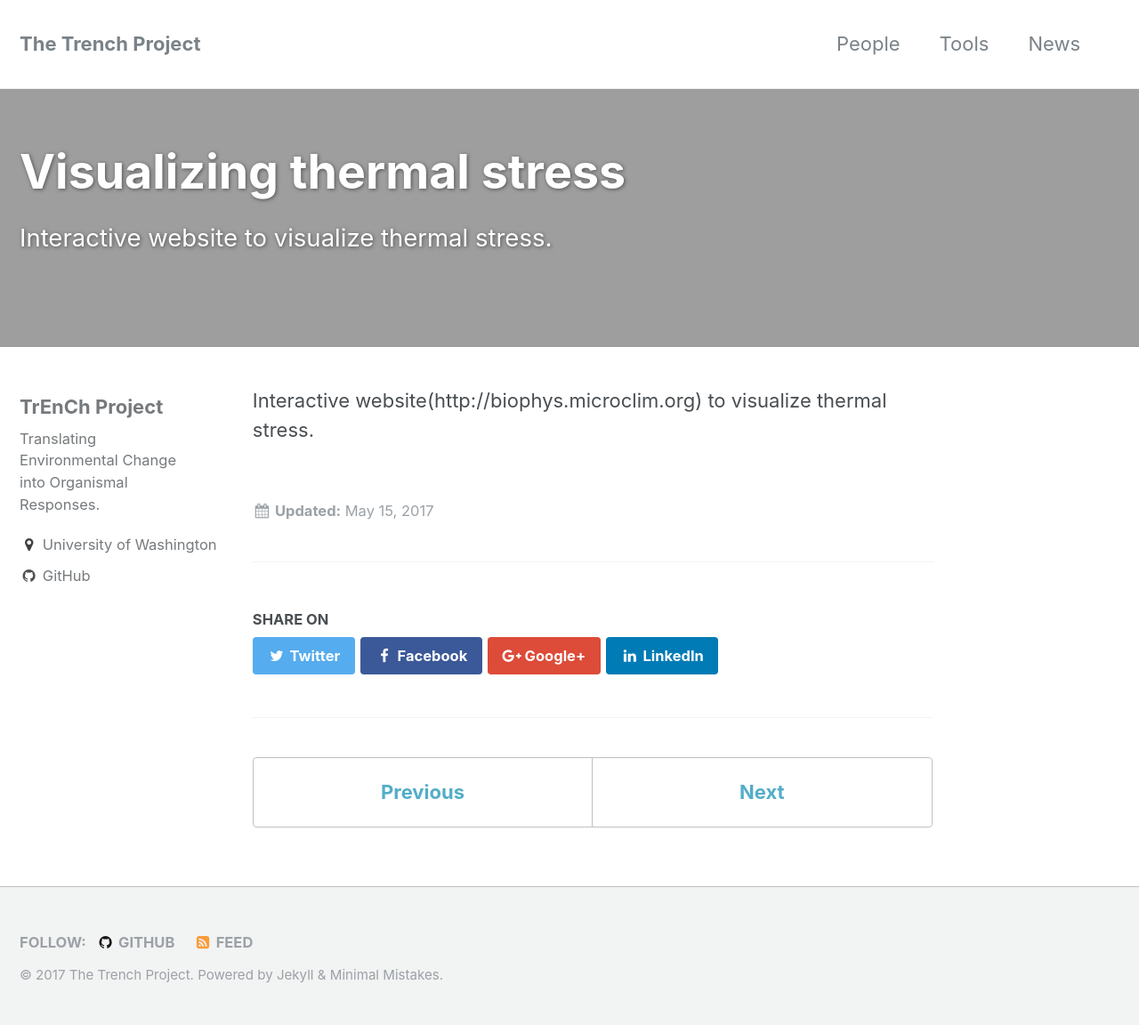
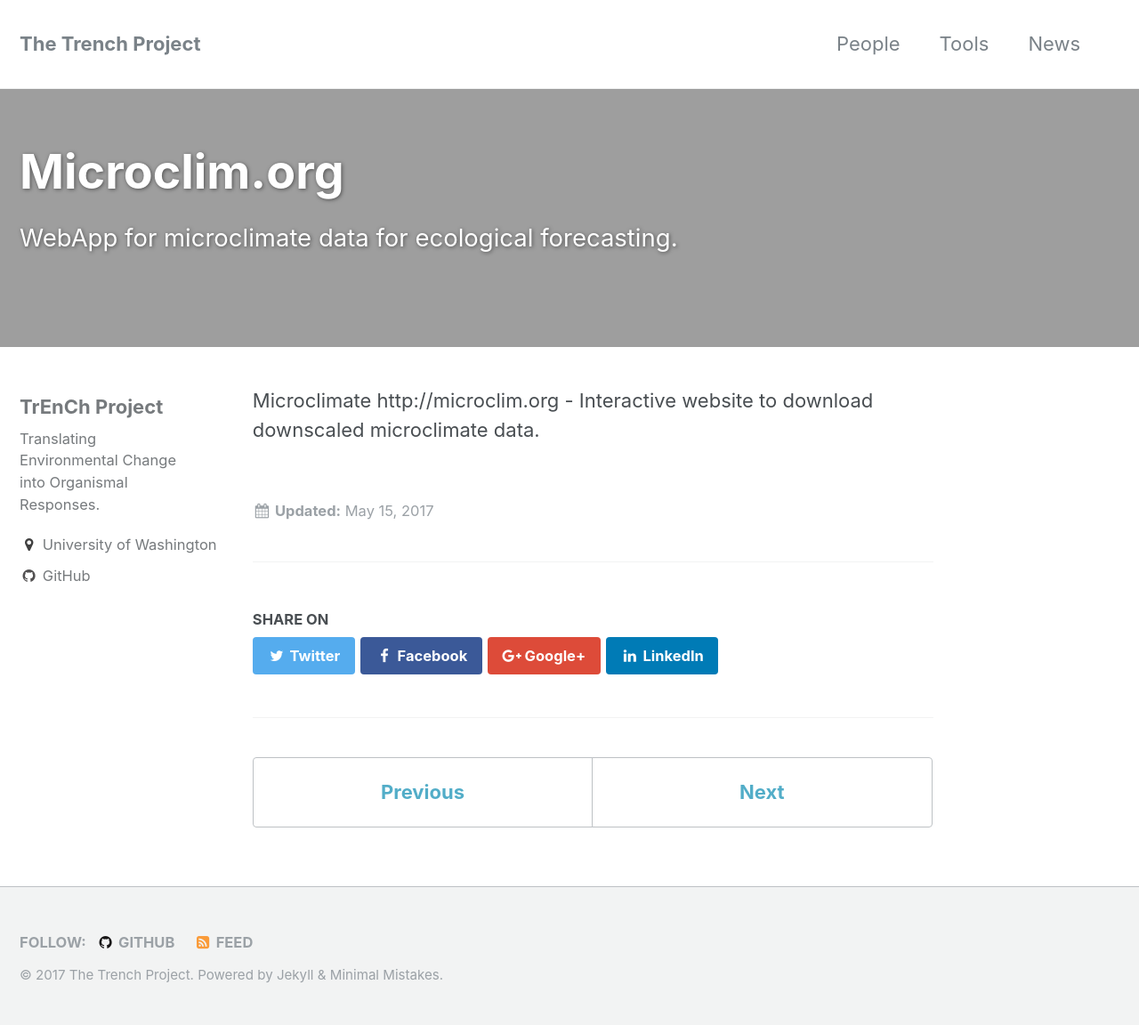
Before and after one commit to trenchproject/trenchproject.github.io, a Jekyll site: the page built from _tools/microclim.md, in a window 1280 px wide. Shown: the whole page at 89% size. Built offline with Jekyll 4.4.1, drawn with Linux system fonts in a browser that asks for light colours.

Commit message:
Adding tools - revised

```diff
--- a/_tools/microclim.md
+++ b/_tools/microclim.md
@@ -1,5 +1,5 @@
 ---
-title: Visualizing thermal stress
-excerpt: Interactive website to visualize thermal stress.
+title: Microclim.org
+excerpt: WebApp for microclimate data for ecological forecasting.
 ---
-Interactive website(http://biophys.microclim.org) to visualize thermal stress.
+Microclimate http://microclim.org  - Interactive website to download downscaled microclimate data.
```
Also changed, not shown: _tools/biophyz_thermalstress.md (+3 -3 lines).
